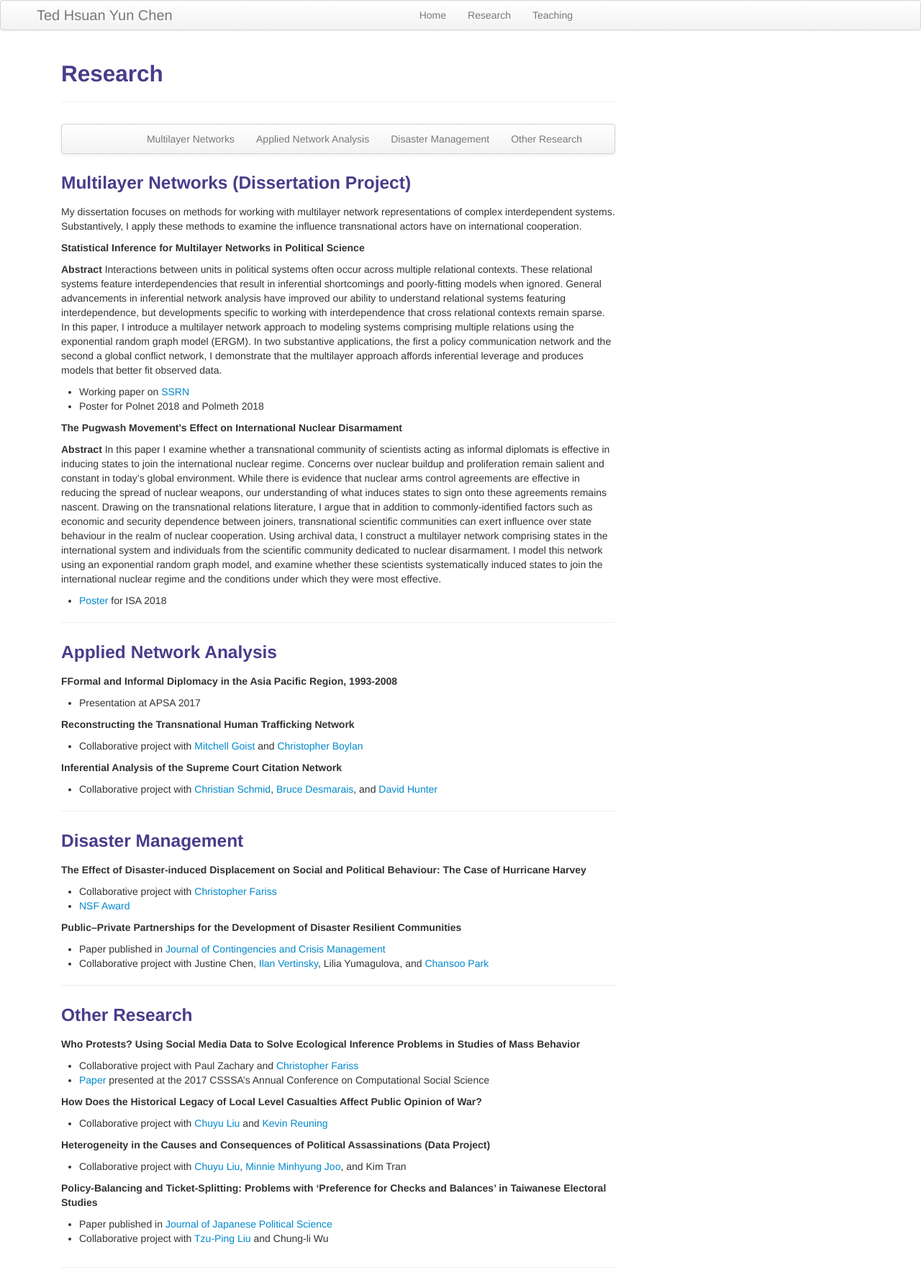
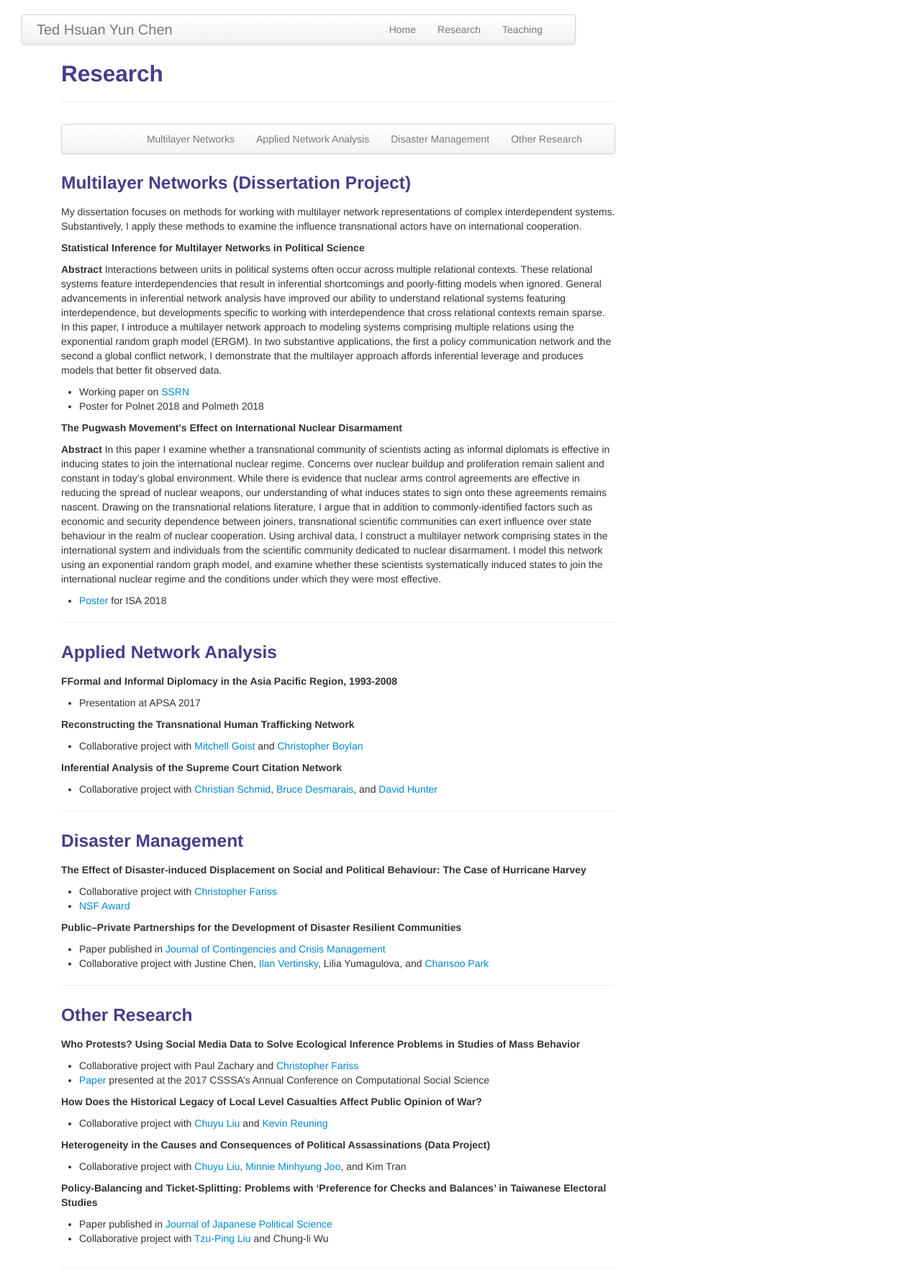
Before and after one commit to tedhchen/tedhchen.github.io, a Jekyll site: the page built from pages/research.md, in a window 1280 px wide. Shown: the whole page at 72% size. Built offline with Jekyll 4.4.1, drawn with Linux system fonts in a browser that asks for light colours.

Commit message:
updated navbar width

```diff
--- a/_includes/themes/twitter/default.html
+++ b/_includes/themes/twitter/default.html
@@ -32,8 +32,8 @@
 
   <body>
     <div class="navbar">
-      <div class="navbar-inner">
-        <div class="span8">
+		<div class="span8">
+			<div class="navbar-inner">
           <a class="brand" href="{{ HOME_PATH }}">{{ site.title }}</a>
           <ul class="nav">
               <li><a href="{{ BASE_PATH }}/index.html">Home</a></li>
```
